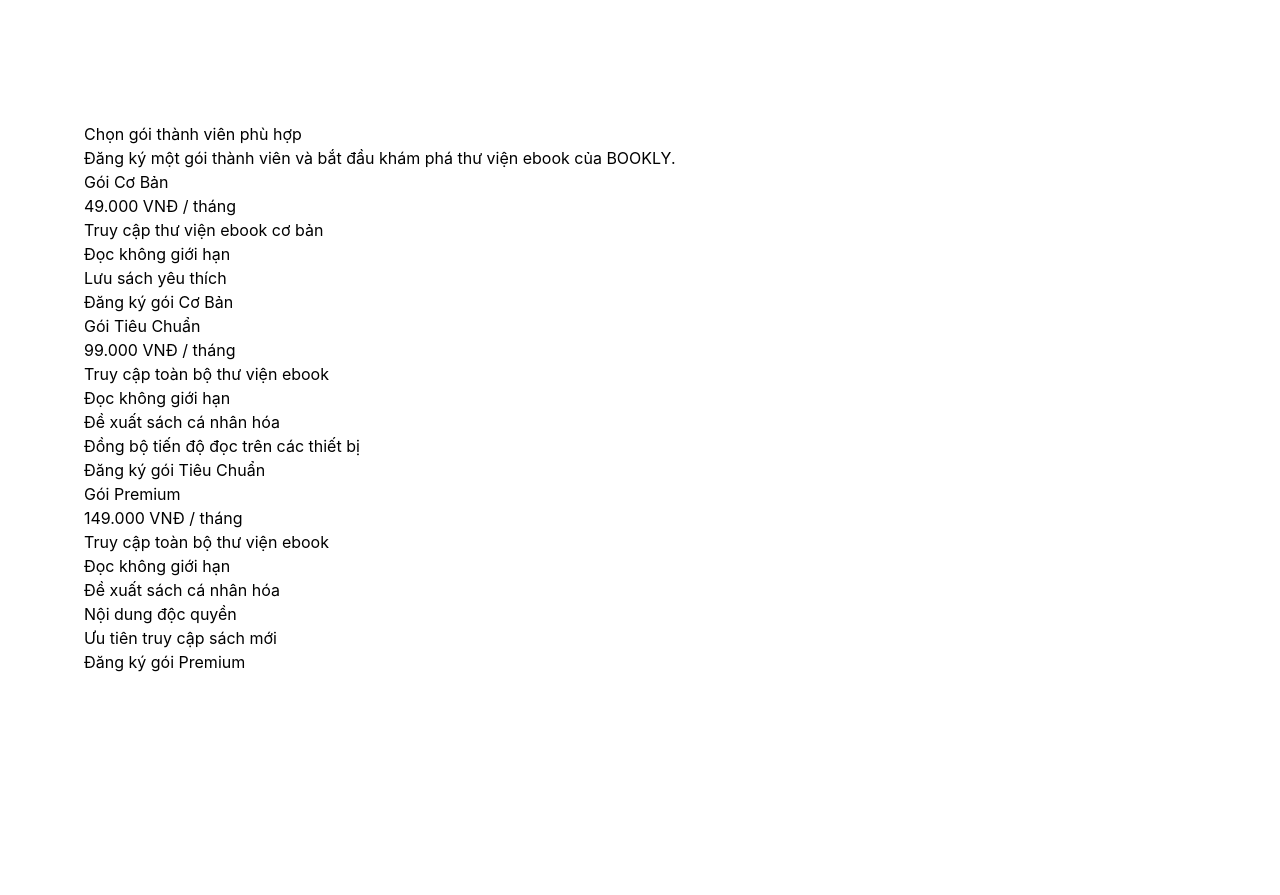
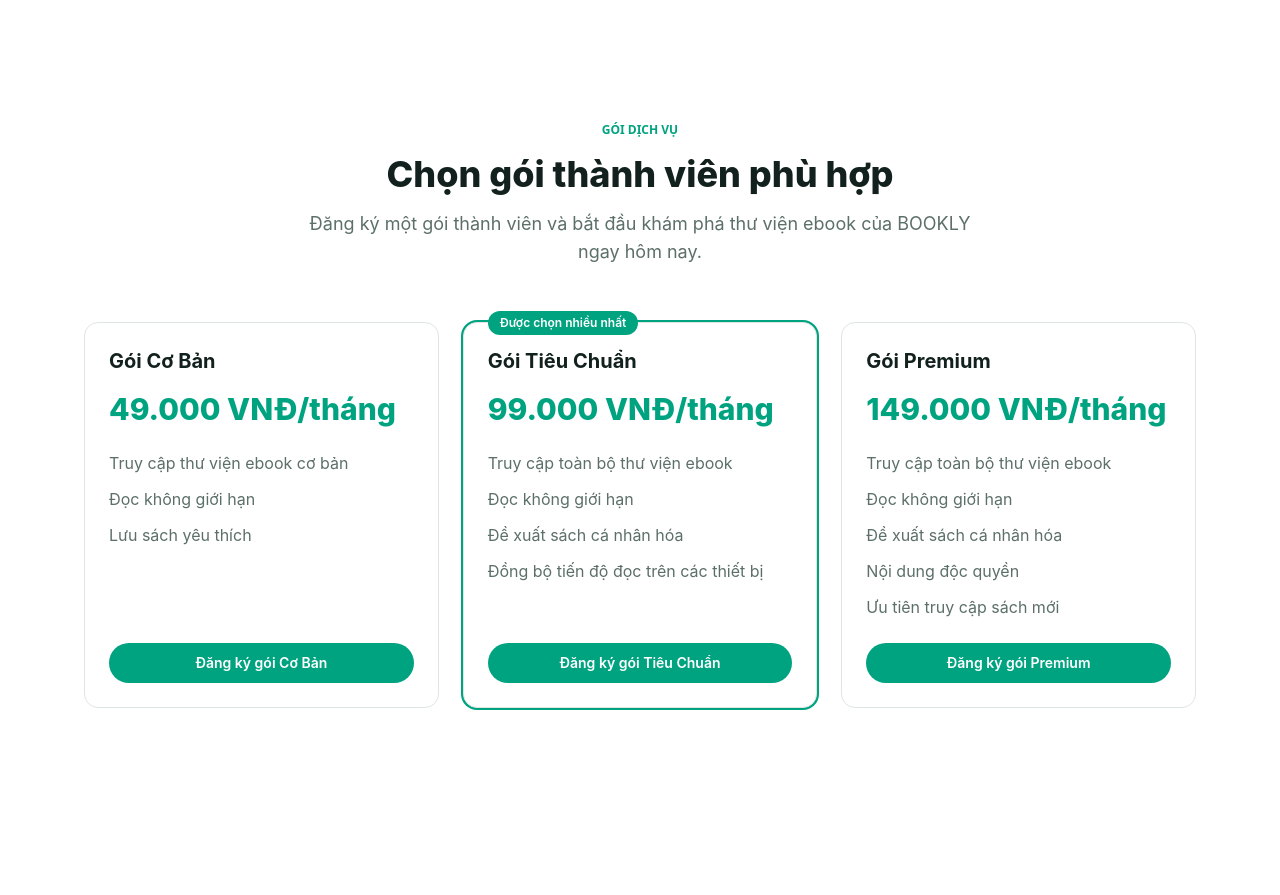
Before and after one commit to PhucMinh0227/tkw_2354050100_Phuc, a website: page tkw_2354050100_Phuc/index.html in a window 1280 px wide. Shown: the part 3120-4015 px from the top of the page. Drawn offline with Linux system fonts and the light colour scheme.

Commit message:
Thêm 3 thẻ giá

```diff
--- a/tkw_2354050100_Phuc/index.html
+++ b/tkw_2354050100_Phuc/index.html
@@ -352,13 +352,13 @@
 
       <!-- 6. TESTIMONIALS (cảm nhận/đánh giá) -->
       <section
-        aria-labelledby="testimonials-title"
-        id="testimonials"
+        aria-labelledby="cam-nhan-title"
+        id="camnhan"
         class="mx-auto w-full max-w-6xl px-5 py-20 lg:py-28"
       >
         <div class="text-center max-w-2xl mx-auto">
           <h2
-            id="testimonials-title"
+            id="cam-nhan-title"
             class="text-3xl font-extrabold sm:text-4xl text-ink"
           >
             Độc giả nói gì về BOOKLY
@@ -408,49 +408,87 @@
       </section>
 
       <!-- 7. PRICING (bảng giá)-->
-      <section aria-labelledby="pricing-title" id="pricing" class="section">
-        <h2 id="pricing-title">Chọn gói thành viên phù hợp</h2>
+      <section
+        aria-labelledby="bang-gia-title"
+        id="bangia"
+        class="mx-auto w-full max-w-6xl px-5 py-20 lg:py-28"
+      >
+        <div class="text-center max-w-2xl mx-auto">
+          <p
+            class="font-display text-xs font-semibold uppercase text-brand-600"
+          >
+            Gói dịch vụ
+          </p>
+          <h2
+            id="bang-gia-title"
+            class="mt-4 text-3xl font-extrabold sm:text-4xl text-ink"
+          >
+            Chọn gói thành viên phù hợp
+          </h2>
+          <p class="mt-4 text-lg text-muted">
+            Đăng ký một gói thành viên và bắt đầu khám phá thư viện ebook của
+            BOOKLY ngay hôm nay.
+          </p>
+        </div>
 
-        <p>
-          Đăng ký một gói thành viên và bắt đầu khám phá thư viện ebook của
-          BOOKLY.
-        </p>
-
-        <ul>
-          <li>
-            <h3>Gói Cơ Bản</h3>
-            <p>49.000 VNĐ / tháng</p>
-            <ul>
-              <li>Truy cập thư viện ebook cơ bản</li>
-              <li>Đọc không giới hạn</li>
-              <li>Lưu sách yêu thích</li>
+        <!-- Danh sách bảng giá -->
+        <!-- Gói cơ bản -->
+        <ul class="mt-14 grid items-stretch gap-6 lg:grid-cols-3">
+          <li class="card flex h-full flex-col">
+            <h3 class="text-xl font-bold text-ink">Gói Cơ Bản</h3>
+            <p class="mt-4 text-3xl font-extrabold text-brand-600">
+              49.000 VNĐ/tháng
+            </p>
+            <ul class="mt-6 mb-6 flex-1 space-y-3 text-muted">
+              <li class="flex items-center gap-2">
+                Truy cập thư viện ebook cơ bản
+              </li>
+              <li class="flex items-center gap-2">Đọc không giới hạn</li>
+              <li class="flex items-center gap-2">Lưu sách yêu thích</li>
             </ul>
-            <a href="#subscription"> Đăng ký gói Cơ Bản </a>
+            <a class="btn btn-primary mt-auto"> Đăng ký gói Cơ Bản </a>
           </li>
 
-          <li>
-            <h3>Gói Tiêu Chuẩn</h3>
-            <p>99.000 VNĐ / tháng</p>
-            <ul>
-              <li>Truy cập toàn bộ thư viện ebook</li>
-              <li>Đọc không giới hạn</li>
-              <li>Đề xuất sách cá nhân hóa</li>
-              <li>Đồng bộ tiến độ đọc trên các thiết bị</li>
+          <!-- Gói Tiêu Chuẩn (Thẻ nổi bật) -->
+          <li class="card relative flex h-full flex-col ring-2 ring-brand-600">
+            <span
+              class="badge absolute -top-3 left-6 rounded-full bg-brand-600 px-3 py-1 text-xs font-semibold text-white"
+            >
+              Được chọn nhiều nhất
+            </span>
+            <h3 class="text-xl font-bold text-ink">Gói Tiêu Chuẩn</h3>
+            <p class="mt-4 text-3xl font-extrabold text-brand-600">
+              99.000 VNĐ/tháng
+            </p>
+            <ul class="mt-6 mb-6 flex-1 space-y-3 text-muted">
+              <li class="flex items-center gap-2">
+                Truy cập toàn bộ thư viện ebook
+              </li>
+              <li class="flex items-center gap-2">Đọc không giới hạn</li>
+              <li class="flex items-center gap-2">Đề xuất sách cá nhân hóa</li>
+              <li class="flex items-center gap-2">
+                Đồng bộ tiến độ đọc trên các thiết bị
+              </li>
             </ul>
-            <a href="#subscription"> Đăng ký gói Tiêu Chuẩn </a>
+            <a class="btn btn-primary mt-auto"> Đăng ký gói Tiêu Chuẩn </a>
           </li>
 
-          <li>
-            <h3>Gói Premium</h3>
-            <p>149.000 VNĐ / tháng</p>
-            <ul>
-              <li>Truy cập toàn bộ thư viện ebook</li>
-              <li>Đọc không giới hạn</li>
-              <li>Đề xuất sách cá nhân hóa</li>
-              <li>Nội dung độc quyền</li>
-              <li>Ưu tiên truy cập sách mới</li>
+          <!-- Gói Premium -->
+          <li class="card flex h-full flex-col">
+            <h3 class="text-xl font-bold text-ink">Gói Premium</h3>
+            <p class="mt-4 text-3xl font-extrabold text-brand-600">
+              149.000 VNĐ/tháng
+            </p>
+            <ul class="mt-6 mb-6 flex-1 space-y-3 text-muted">
+              <li class="flex items-center gap-2">
+                Truy cập toàn bộ thư viện ebook
+              </li>
+              <li class="flex items-center gap-2">Đọc không giới hạn</li>
+              <li class="flex items-center gap-2">Đề xuất sách cá nhân hóa</li>
+              <li class="flex items-center gap-2">Nội dung độc quyền</li>
+              <li class="flex items-center gap-2">Ưu tiên truy cập sách mới</li>
             </ul>
-            <a href="#subscription"> Đăng ký gói Premium </a>
+            <a class="btn btn-primary mt-auto"> Đăng ký gói Premium </a>
           </li>
         </ul>
       </section>
```
Also changed, not shown: tkw_2354050100_Phuc/dist/output.css.
